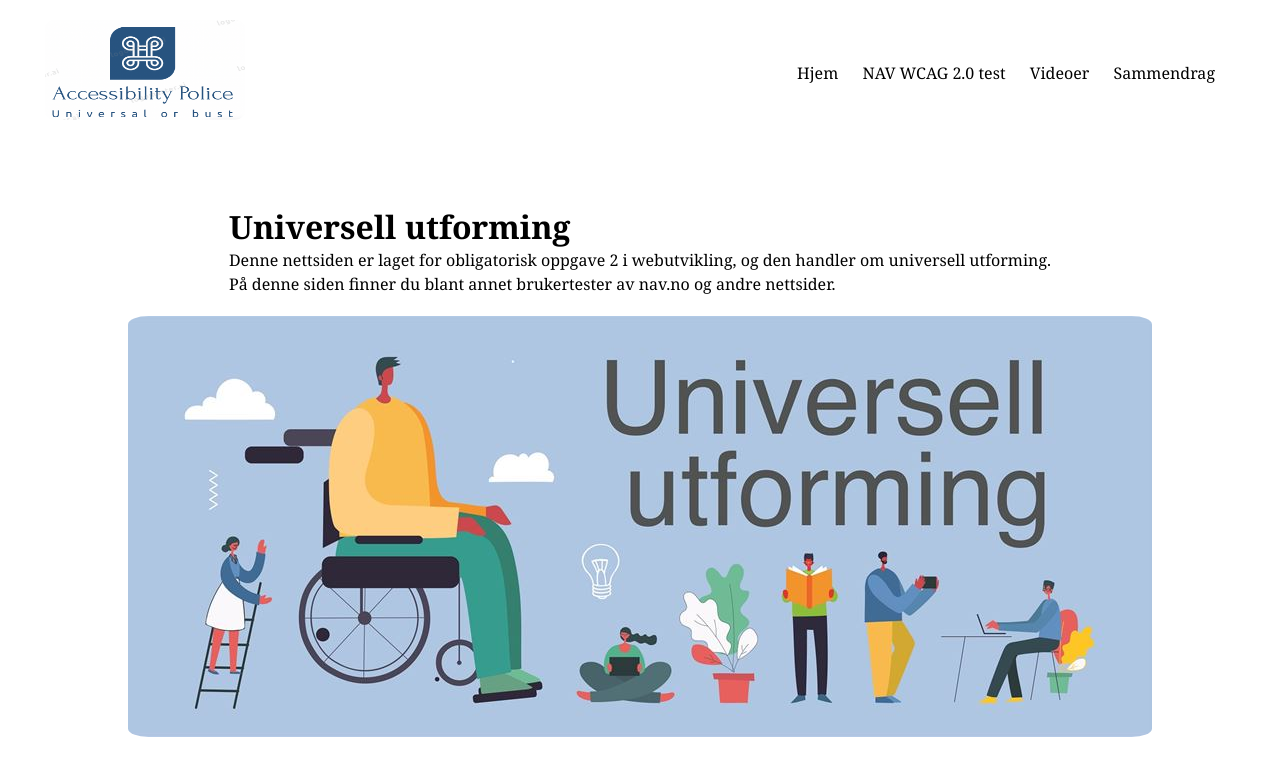
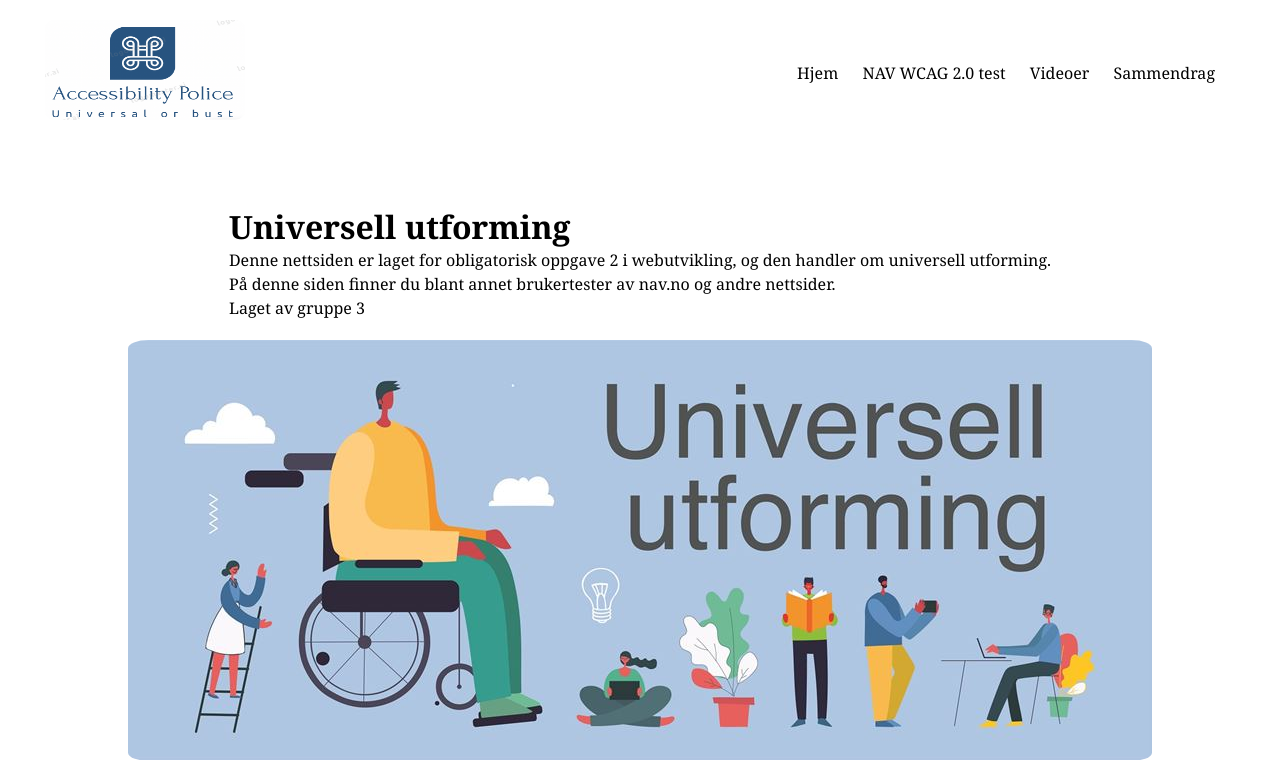
Before and after one commit to SturlaSolheim/Oblig-2-Webutvikling, a PHP site: page / in a window 1280 px wide. Shown: the top 760 px of the page. Run offline with PHP 8.4, Linux system fonts and the light colour scheme.

Commit message:
Update index.php

```diff
--- a/index.php
+++ b/index.php
@@ -10,6 +10,7 @@ include("header.php");
 <h1>Universell utforming</h1>
 <p>Denne nettsiden er laget for obligatorisk oppgave 2 i webutvikling, og den handler om universell utforming.</p>
 <p>På denne siden finner du blant annet brukertester av nav.no og andre nettsider.</p>
+<p>Laget av gruppe 3</p>
 
 
 </div>
```
